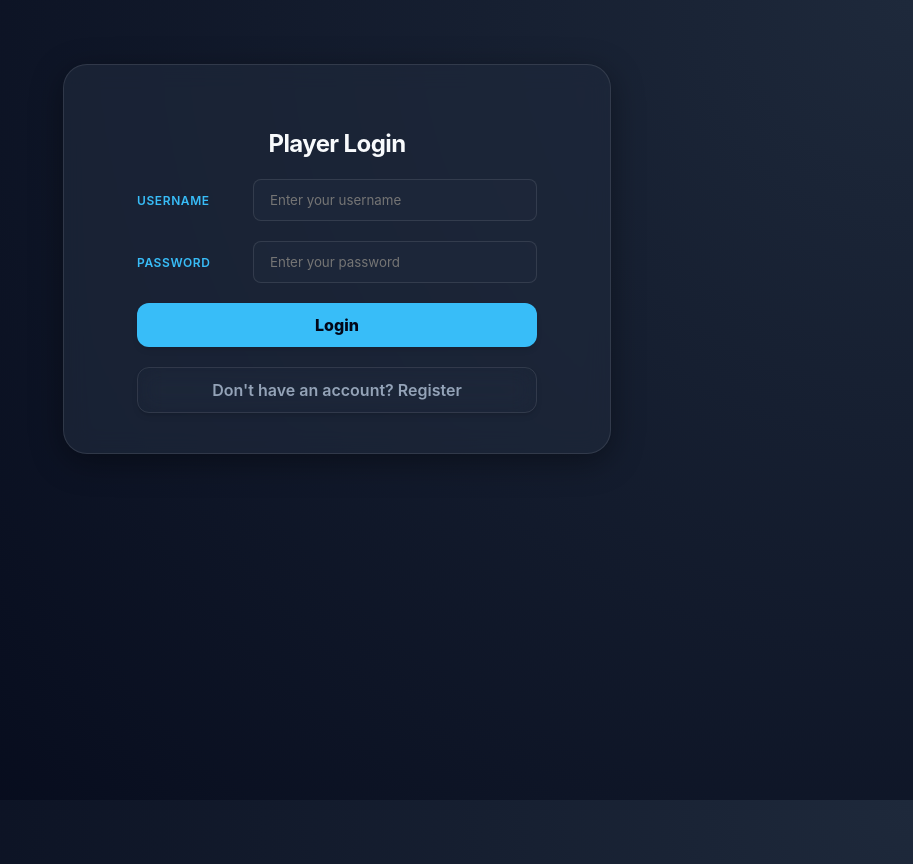
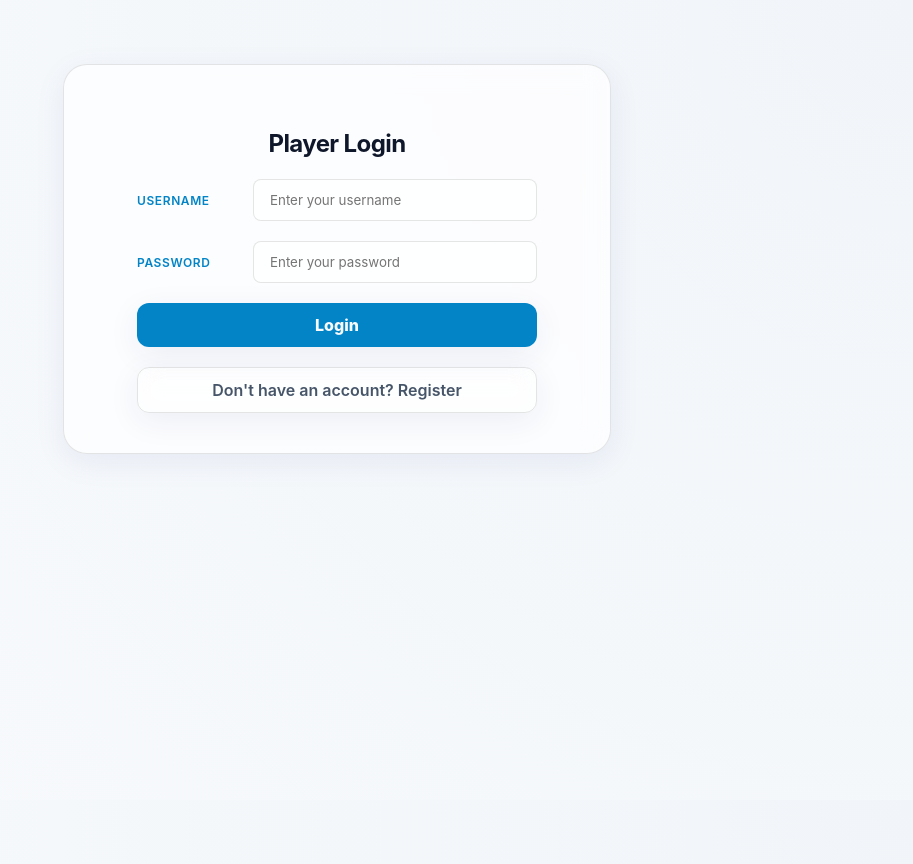
Before and after one commit to Angstromico/NBA-Fantasy-Stats-React-App, a React (Vite) app: page / in a window 1280 px wide. Shown: the whole page, without its empty margins (367-1280 px from the left). Built offline with nearby package versions, Linux system fonts and the light colour scheme.

Commit message:
fix: implement functional dark mode with dual-theme CSS variables

```diff
--- a/src/App.css
+++ b/src/App.css
@@ -37,7 +37,7 @@
 }
 
 .glass-card:hover {
-  border-color: rgba(255, 255, 255, 0.2);
+  border-color: var(--accent-primary);
 }
 
 header {
@@ -99,7 +99,7 @@ header p {
 
 .game-type-switcher {
   display: flex;
-  background: rgba(0, 0, 0, 0.2);
+  background: var(--bg-dark);
   padding: 4px;
   border-radius: 14px;
   border: 1px solid var(--glass-border);
@@ -165,7 +165,7 @@ header p {
 }
 
 .primary-btn:hover {
-  background: #7dd3fc !important; /* Lighter sky blue */
+  opacity: 0.9;
   box-shadow: 0 0 20px rgba(56, 189, 248, 0.4) !important;
 }
 
@@ -287,7 +287,7 @@ header p {
   border-radius: 20px;
   font-size: 0.75rem;
   font-weight: 700;
-  background: rgba(255, 255, 255, 0.05);
+  background: var(--bg-dark);
   color: var(--text-secondary);
   border: 1px solid var(--glass-border);
   text-align: center;
@@ -456,7 +456,7 @@ label {
 .season-filter {
   margin-bottom: 1.5rem;
   padding: 1rem;
-  background: rgba(255, 255, 255, 0.03);
+  background: var(--bg-dark);
   border-radius: 16px;
   display: flex;
   flex-direction: column;
@@ -478,7 +478,7 @@ label {
   margin-bottom: 1rem;
   padding: 1rem;
   border-radius: 16px;
-  background: rgba(255, 255, 255, 0.02);
+  background: var(--bg-dark);
   border: 1px solid var(--glass-border);
   transition: all 0.3s;
   text-align: left;
@@ -492,8 +492,8 @@ label {
 }
 
 .game-record:hover {
-  background: rgba(255, 255, 255, 0.05);
-  border-color: rgba(255, 255, 255, 0.2);
+  background: var(--glass-bg);
+  border-color: var(--accent-primary);
   transform: scale(1.01);
 }
 
@@ -519,7 +519,7 @@ label {
   margin: 1.5rem 0;
   padding: 1rem;
   border-radius: 20px;
-  background: rgba(255, 255, 255, 0.02);
+  background: var(--bg-dark);
   border: 1px solid var(--glass-border);
 }
 
@@ -568,7 +568,7 @@ label {
 .averages-grid > div,
 .highs-grid > div,
 .totals-grid > div {
-  background: rgba(255, 255, 255, 0.03);
+  background: var(--glass-bg);
   padding: 1rem;
   border-radius: 12px;
   border: 1px solid var(--glass-border);
@@ -625,7 +625,7 @@ label {
 }
 
 .season-card {
-  background: rgba(255, 255, 255, 0.03);
+  background: var(--bg-dark);
   padding: 1rem;
   border-radius: 16px;
   border: 1px solid var(--glass-border);
@@ -643,7 +643,7 @@ label {
 .milestones {
   margin-top: 1.5rem;
   padding: 1rem;
-  background: rgba(0, 0, 0, 0.2);
+  background: rgba(0, 0, 0, 0.05);
   border-radius: 12px;
 }
 
@@ -670,10 +670,10 @@ label {
 }
 
 .milestone-grid > div {
-  background: rgba(56, 189, 248, 0.05);
+  background: var(--glass-bg);
   padding: 0.75rem;
   border-radius: 10px;
-  border: 1px solid rgba(56, 189, 248, 0.1);
+  border: 1px solid var(--glass-border);
 }
 
 .milestone-grid h5 {
--- a/src/components/ComparisonDisplay.css
+++ b/src/components/ComparisonDisplay.css
@@ -23,7 +23,7 @@
 .comparison-section {
   margin-bottom: 2rem;
   padding: 1.5rem;
-  background: rgba(255, 255, 255, 0.02);
+  background: var(--bg-dark);
   border-radius: 16px;
   border: 1px solid var(--glass-border);
 }
@@ -39,7 +39,7 @@
 }
 
 .comparison-item:hover {
-  background: rgba(255, 255, 255, 0.03);
+  background: var(--glass-bg);
   transform: translateX(4px);
 }
 
@@ -101,7 +101,7 @@
 .award-info {
   margin-top: 1.5rem;
   padding: 1.25rem;
-  background: rgba(0, 0, 0, 0.2);
+  background: rgba(0, 0, 0, 0.05);
   border-radius: 12px;
   border: 1px solid var(--glass-border);
 }
@@ -135,7 +135,7 @@
   display: flex;
   justify-content: space-between;
   padding: 1rem 1.25rem;
-  background: rgba(255, 255, 255, 0.03);
+  background: var(--glass-bg);
   border-radius: 12px;
   border: 1px solid var(--glass-border);
 }
--- a/src/index.css
+++ b/src/index.css
@@ -3,6 +3,34 @@
   line-height: 1.6;
   font-weight: 400;
 
+  /* Default Light Palette */
+  --bg-dark: #f1f5f9;
+  --bg-darker: #f8fafc;
+  --accent-primary: #0284c7; /* Darker Sky Blue for light mode */
+  --accent-secondary: #4f46e5; /* Indigo */
+  --accent-tertiary: #db2777; /* Pink/Rose */
+  --accent-success: #16a34a; /* Green */
+  --accent-error: #dc2626; /* Red */
+  --text-primary: #0f172a;
+  --text-secondary: #475569;
+
+  /* Glassmorphism Defaults */
+  --glass-bg: rgba(255, 255, 255, 0.7);
+  --glass-border: rgba(0, 0, 0, 0.1);
+  --glass-shadow: 0 8px 32px 0 rgba(31, 38, 135, 0.07);
+  --glass-blur: blur(12px);
+
+  color-scheme: light;
+  color: var(--text-primary);
+  background-color: var(--bg-darker);
+
+  font-synthesis: none;
+  text-rendering: optimizeLegibility;
+  -webkit-font-smoothing: antialiased;
+  -moz-osx-font-smoothing: grayscale;
+}
+
+body.dark-mode {
   /* Modern Dark Vibrant Palette */
   --bg-dark: #0f172a;
   --bg-darker: #020617;
@@ -14,20 +42,11 @@
   --text-primary: #f8fafc;
   --text-secondary: #94a3b8;
 
-  /* Glassmorphism Defaults */
   --glass-bg: rgba(30, 41, 59, 0.7);
   --glass-border: rgba(255, 255, 255, 0.1);
   --glass-shadow: 0 8px 32px 0 rgba(0, 0, 0, 0.37);
-  --glass-blur: blur(12px);
 
   color-scheme: dark;
-  color: var(--text-primary);
-  background-color: var(--bg-darker);
-
-  font-synthesis: none;
-  text-rendering: optimizeLegibility;
-  -webkit-font-smoothing: antialiased;
-  -moz-osx-font-smoothing: grayscale;
 }
 
 body {
@@ -37,8 +56,9 @@ body {
   align-items: center;
   min-width: 320px;
   min-height: 100vh;
-  background: radial-gradient(circle at top right, #1e293b, #020617);
+  background: radial-gradient(circle at top right, var(--bg-dark), var(--bg-darker));
   background-attachment: fixed;
+  transition: background 0.3s ease, color 0.3s ease;
 }
 
 main {
@@ -87,14 +107,14 @@ button {
   color: var(--text-primary);
   cursor: pointer;
   transition: all 0.3s cubic-bezier(0.4, 0, 0.2, 1);
-  box-shadow: 0 4px 6px -1px rgba(0, 0, 0, 0.1), 0 2px 4px -1px rgba(0, 0, 0, 0.06);
+  box-shadow: var(--glass-shadow);
 }
 
 button:hover:not(:disabled) {
   background-color: rgba(56, 189, 248, 0.2);
   border-color: var(--accent-primary);
   transform: translateY(-2px);
-  box-shadow: 0 10px 15px -3px rgba(0, 0, 0, 0.2);
+  box-shadow: 0 10px 15px -3px rgba(0, 0, 0, 0.1);
 }
 
 button:active:not(:disabled) {
```
